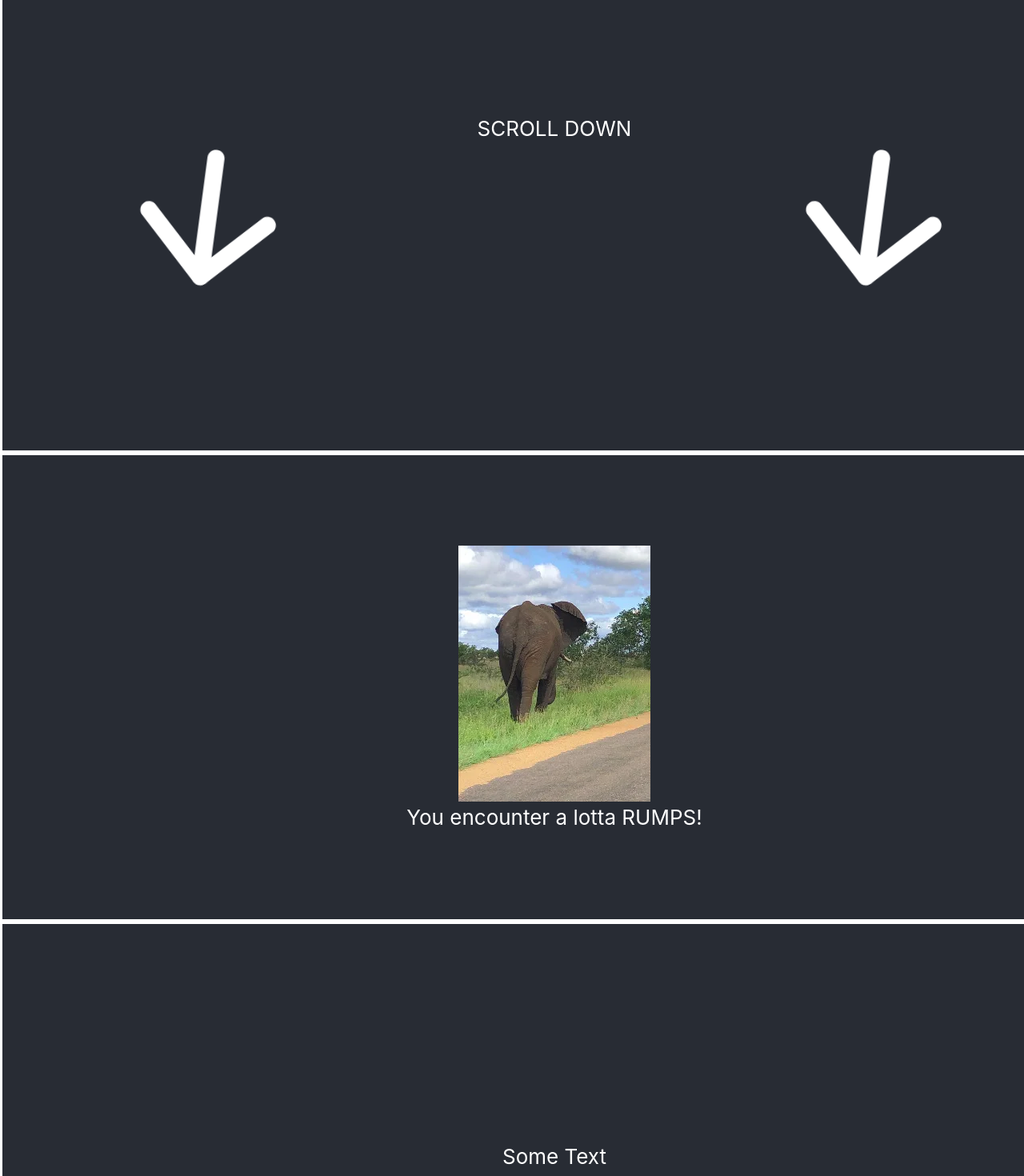
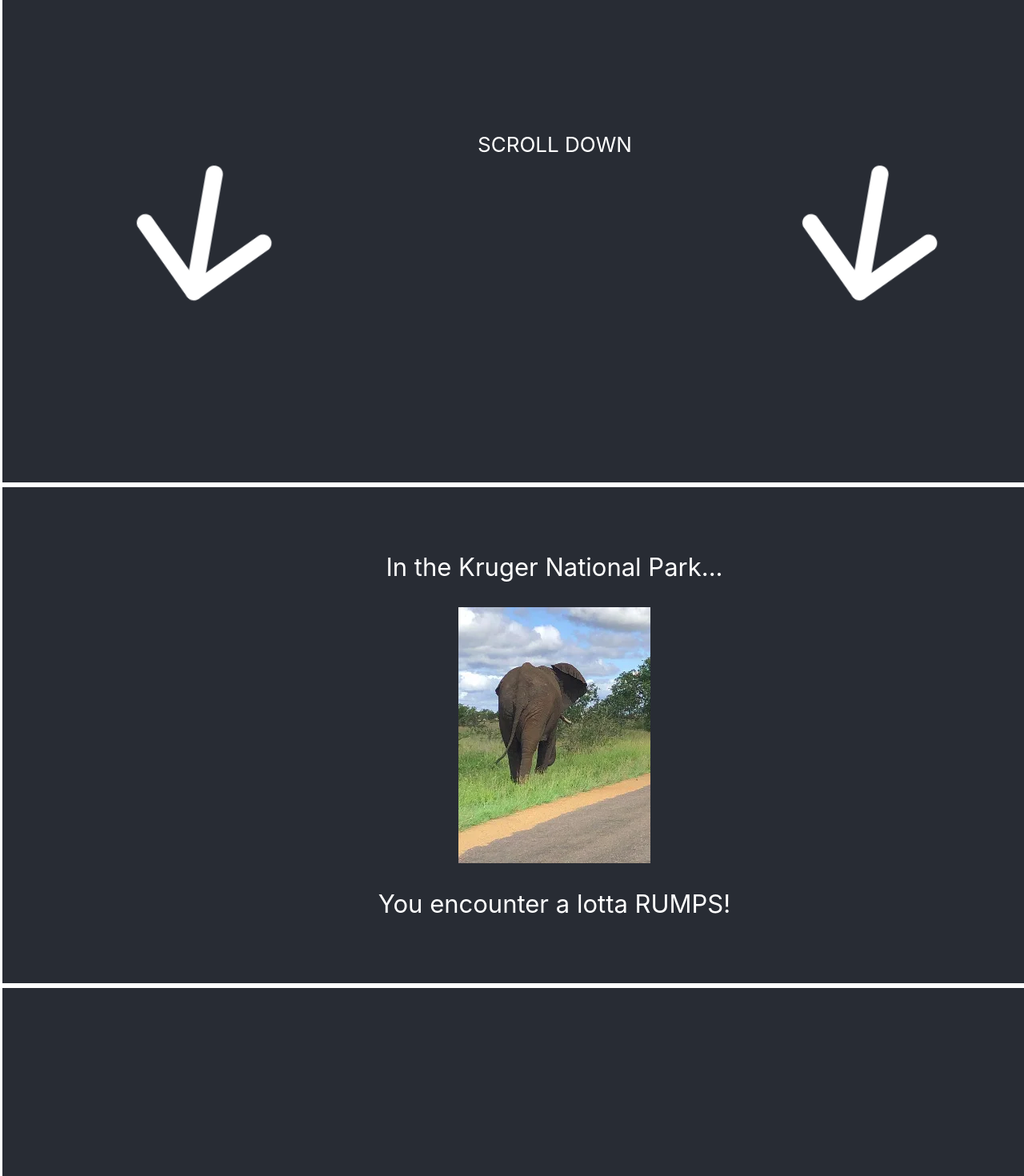
Before and after one commit to rae004/dumbo-rumps, a React (Create React App) app: page / in a window 1280 px wide. Shown: the part 20-1490 px from the top of the page at 80% size. Built offline with nearby package versions, Linux system fonts and the light colour scheme.

Commit message:
Finish Slides 1 & 2.

```diff
--- a/src/App.css
+++ b/src/App.css
@@ -1,19 +1,10 @@
-.App {
-  text-align: center;
-}
-
-.hero-row {
-  display: flex;
-  flex-direction: row;
-  width: 100vw;
-  justify-content: space-around;
-  font-size: calc(10px + 2vmin);
-  color: white;
-}
-
-.hero-down-arrows {
-  font-size: calc(15rem + 2vmin);
-  color: white;
+body {
+  margin: 0;
+  font-family: -apple-system, BlinkMacSystemFont, 'Segoe UI', 'Roboto', 'Oxygen',
+  'Ubuntu', 'Cantarell', 'Fira Sans', 'Droid Sans', 'Helvetica Neue',
+  sans-serif;
+  -webkit-font-smoothing: antialiased;
+  -moz-osx-font-smoothing: grayscale;
 }
 
 .scroll-container {
@@ -21,35 +12,9 @@
   background-color: #282c34;
   width: 100vw;
   padding: 3.125rem;
-  height: 60vh;
+  height: 65vh;
   display: flex;
   flex-direction: column;
   align-items: center;
   justify-content: center;
 }
-
-.animated-text {
-  font-size: calc(10px + 2vmin);
-  color: white;
-}
-
-@-webkit-keyframes swinging{
-  0%{-webkit-transform: rotate(10deg);}
-  50%{-webkit-transform: rotate(-5deg)}
-  100%{-webkit-transform: rotate(10deg);}
-}
-
-@keyframes swinging{
-  0%{transform: rotate(10deg);}
-  50%{transform: rotate(-5deg)}
-  100%{transform: rotate(10deg);}
-}
-
-@media (prefers-reduced-motion: no-preference) {
-  .swing-image{
-    -webkit-transform-origin: 50% 0;
-    transform-origin: 50% 0;
-    -webkit-animation: swinging 2s ease-in-out forwards infinite;
-    animation: swinging 2s ease-in-out forwards infinite;
-  }
-}
--- a/src/App.tsx
+++ b/src/App.tsx
@@ -1,43 +1,21 @@
 import React from 'react';
 import './App.css';
-import ScrollAnimation from 'react-animate-on-scroll';
 import 'animate.css/animate.min.css';
-import rump1 from './rumpHeroSmall.webp';
-import { FiArrowDown } from 'react-icons/fi';
+import SlideOne from './components/slideOne/SlideOne';
+import SlideTwo from './components/slideTwo/SlideTwo';
+import SlideThree from './components/SlideThree';
+import SlideFour from './components/SlideFour';
+import SlideFive from './components/SlideFive';
+
 function App() {
     return (
-        <div className="App">
-            <header className={'scroll-container'}>
-                <div className={'hero-row'}>
-                    <FiArrowDown className={'hero-down-arrows swing-image'} />
-                    <span>SCROLL DOWN</span>
-                    <FiArrowDown className={'hero-down-arrows swing-image'} />
-                </div>
-            </header>
-            <div className={'scroll-container'}>
-                <ScrollAnimation
-                    animateIn={'animate__backInRight'}
-                    animateOut={'animate__backOutLeft'}
-                >
-                    <img src={rump1} />
-                </ScrollAnimation>
-                <ScrollAnimation
-                    animateIn={'animate__backInRight'}
-                    animateOut={'animate__backOutLeft'}
-                    className={'animated-text'}
-                >
-                    You encounter a lotta RUMPS!
-                </ScrollAnimation>
-            </div>
-            <div className={'scroll-container'}>
-                <ScrollAnimation
-                    className={'animated-text'}
-                    animateIn="animate__bounceIn"
-                >
-                    Some Text
-                </ScrollAnimation>
-            </div>
-        </div>
+        <>
+            <SlideOne />
+            <SlideTwo />
+            <SlideThree />
+            <SlideFour />
+            <SlideFive />
+        </>
     );
 }
 
--- /dev/null
+++ b/src/components/SlideFive.tsx
@@ -0,0 +1,11 @@
+import React from 'react';
+
+const SlideFive = () => {
+    return (
+        <div className={'scroll-container'}>
+            <h2 className={'animated-text'}>Slide 4</h2>
+        </div>
+    );
+};
+
+export default SlideFive;
--- /dev/null
+++ b/src/components/SlideFour.tsx
@@ -0,0 +1,11 @@
+import React from 'react';
+
+const SlideFour = () => {
+    return (
+        <div className={'scroll-container'}>
+            <h2 className={'animated-text'}>Slide 4</h2>
+        </div>
+    );
+};
+
+export default SlideFour;
--- /dev/null
+++ b/src/components/SlideThree.tsx
@@ -0,0 +1,11 @@
+import React from 'react';
+
+const SlideThree = () => {
+    return (
+        <div className={'scroll-container'}>
+            <h2 className={'animated-text'}>Slide 3</h2>
+        </div>
+    );
+};
+
+export default SlideThree;
--- /dev/null
+++ b/src/components/slideOne/SlideOne.tsx
@@ -0,0 +1,23 @@
+import React from 'react';
+import { FiArrowDown } from 'react-icons/fi';
+import './slideOne.css';
+
+const SlideOne = () => {
+    return (
+        <div className={'scroll-container'}>
+            <div className={'hero-row'}>
+                <FiArrowDown className={'hero-down-arrows swing-image'} />
+                <span
+                    className={
+                        'animate__animated animate__swing animate__faster animate__repeat-2'
+                    }
+                >
+                    SCROLL DOWN
+                </span>
+                <FiArrowDown className={'hero-down-arrows swing-image'} />
+            </div>
+        </div>
+    );
+};
+
+export default SlideOne;
--- /dev/null
+++ b/src/components/slideOne/slideOne.css
@@ -0,0 +1,34 @@
+.hero-row {
+    display: flex;
+    flex-direction: row;
+    width: 100vw;
+    justify-content: space-around;
+    font-size: calc(10px + 2vmin);
+    color: white;
+}
+
+.hero-down-arrows {
+    font-size: calc(15rem + 2vmin);
+    color: white;
+}
+
+@-webkit-keyframes swinging{
+    0%{-webkit-transform: rotate(10deg);}
+    50%{-webkit-transform: rotate(-5deg)}
+    100%{-webkit-transform: rotate(10deg);}
+}
+
+@keyframes swinging{
+    0%{transform: rotate(10deg);}
+    50%{transform: rotate(-5deg)}
+    100%{transform: rotate(10deg);}
+}
+
+@media (prefers-reduced-motion: no-preference) {
+    .swing-image{
+        -webkit-transform-origin: 50% 0;
+        transform-origin: 50% 0;
+        -webkit-animation: swinging 2s ease-in-out forwards infinite;
+        animation: swinging 2s ease-in-out forwards infinite;
+    }
+}
--- /dev/null
+++ b/src/components/slideTwo/SlideTwo.tsx
@@ -0,0 +1,33 @@
+import React from 'react';
+import ScrollAnimation from 'react-animate-on-scroll';
+import rump1 from '../../images/rumpHeroSmall.webp';
+import './slideTwo.css';
+
+const SlideTwo = () => {
+    return (
+        <div className={'scroll-container'}>
+            <ScrollAnimation
+                animateOnce={true}
+                animateIn={'animate__backInRight'}
+            >
+                <div className={'slideTwoText'}>
+                    In the Kruger National Park...
+                </div>
+            </ScrollAnimation>
+
+            <ScrollAnimation
+                delay={1000}
+                animateOnce={true}
+                animateIn={'animate__backInRight'}
+                className={'slideTwoImgTextContainer'}
+            >
+                <img src={rump1} alt={'first rump image'} />
+                <div className={'slideTwoText'}>
+                    You encounter a lotta RUMPS!
+                </div>
+            </ScrollAnimation>
+        </div>
+    );
+};
+
+export default SlideTwo;
--- /dev/null
+++ b/src/components/slideTwo/slideTwo.css
@@ -0,0 +1,12 @@
+.slideTwoText {
+    color: white;
+    font-size: calc(15px + 2vmin);
+    margin: 2rem 0;
+}
+
+.slideTwoImgTextContainer {
+    display: flex;
+    flex-direction: column;
+    align-items: center;
+    justify-content: center;
+}
--- a/src/index.css
+++ b/src/index.css
@@ -8,8 +8,3 @@
   overscroll-behavior: none;
   overscroll-behavior: none;
 }
-
-code {
-  font-family: source-code-pro, Menlo, Monaco, Consolas, 'Courier New',
-    monospace;
-}
```
Also changed, not shown: src/images/rumpHeroSmall.webp (renamed from src/rumpHeroSmall.webp).
